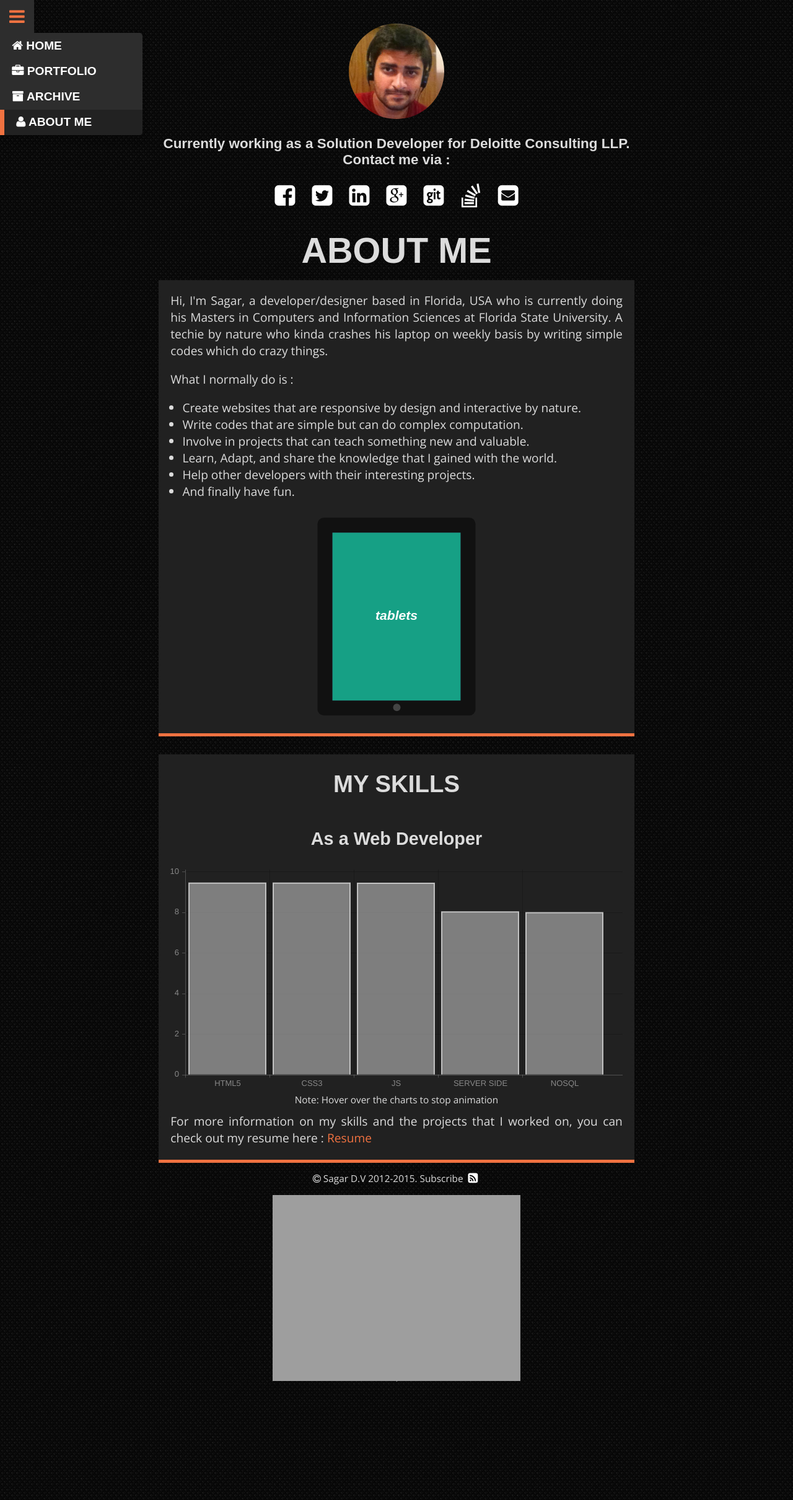
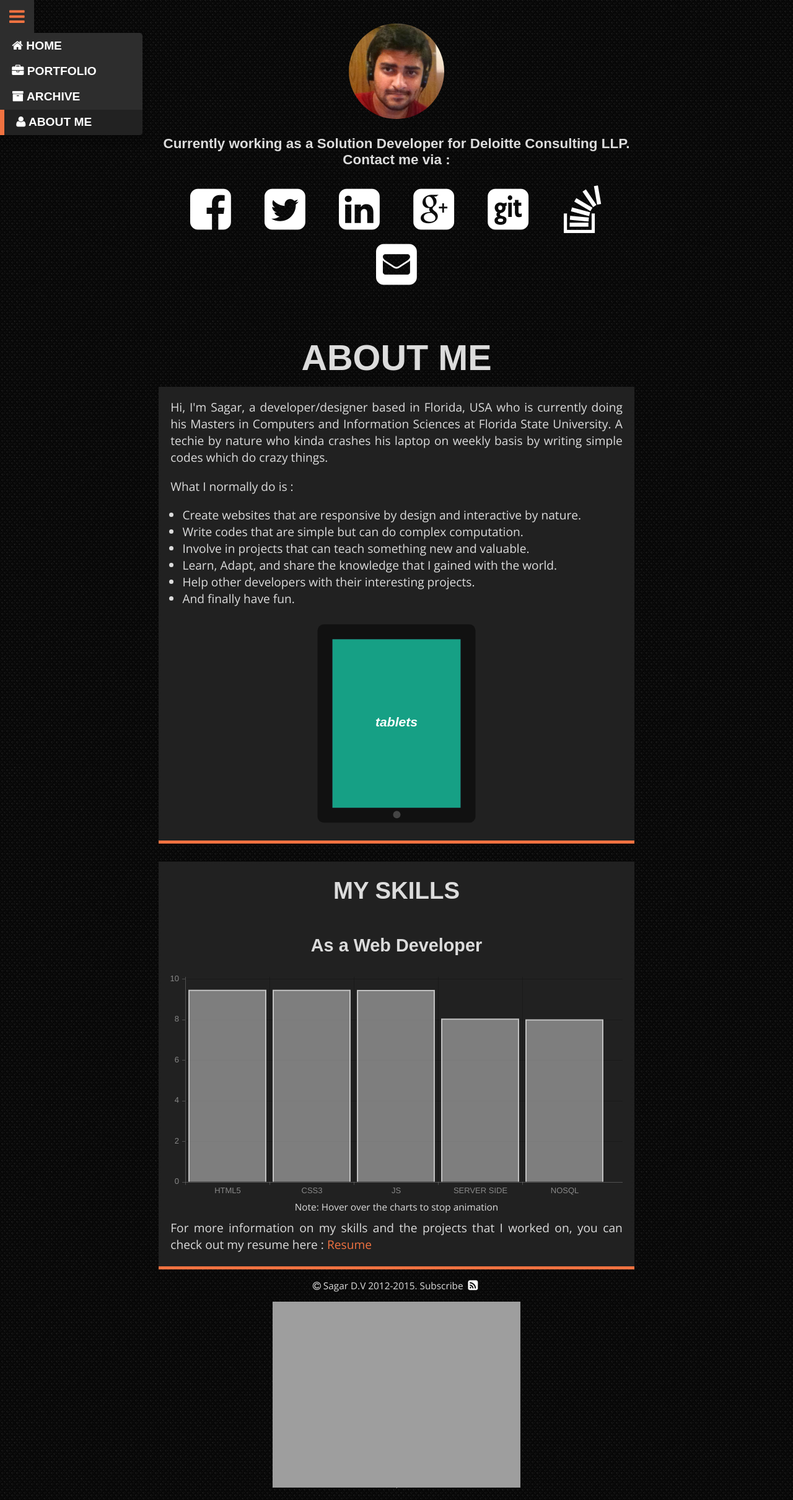
Before and after one commit to dvenkatsagar/dvenkatsagar.github.io, a Jekyll site: the page built from about.html, in a window 1280 px wide. Shown: the whole page at 62% size. Built offline with Jekyll 4.4.1, drawn with Linux system fonts in a browser that asks for light colours; grey boxes are pictures that could not be loaded.

Commit message:
Update about.html

```diff
--- a/about.html
+++ b/about.html
@@ -29,7 +29,7 @@ thumbnail: me
           <div class="pure-u-1">
             <h3 class="contact-label">Currently working as a Solution Developer for Deloitte Consulting LLP. Contact me via :</h3>
           </div>
-          <div class="pure-u-1">
+          <div class="pure-u-1 links">
             {% include social_links.html %}
           </div>
         </div>
```
